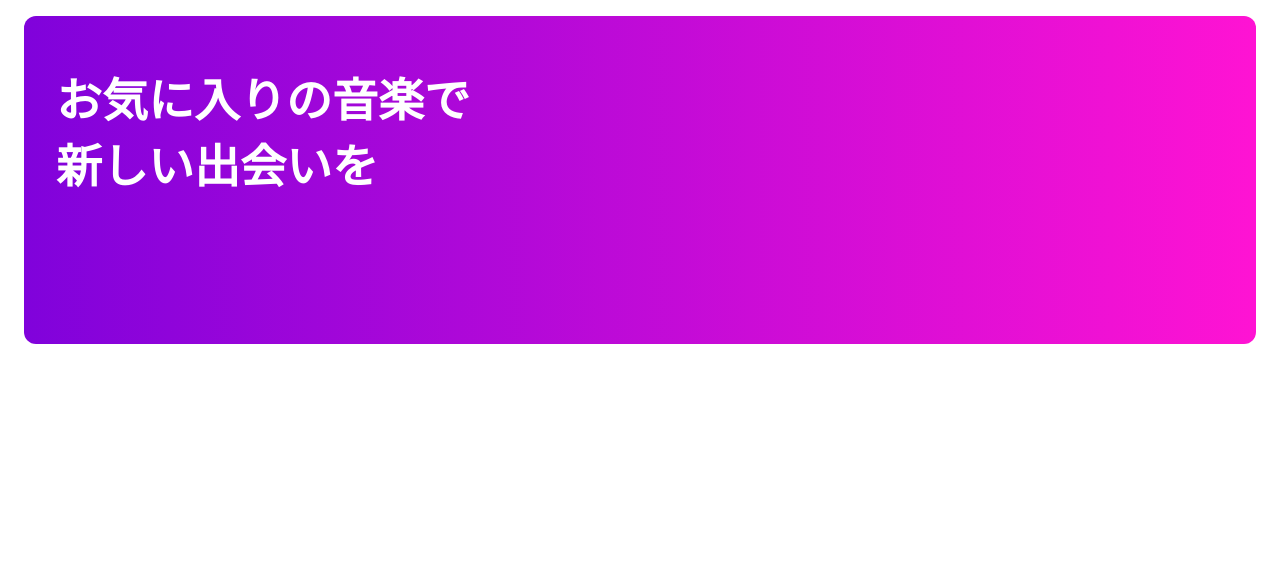
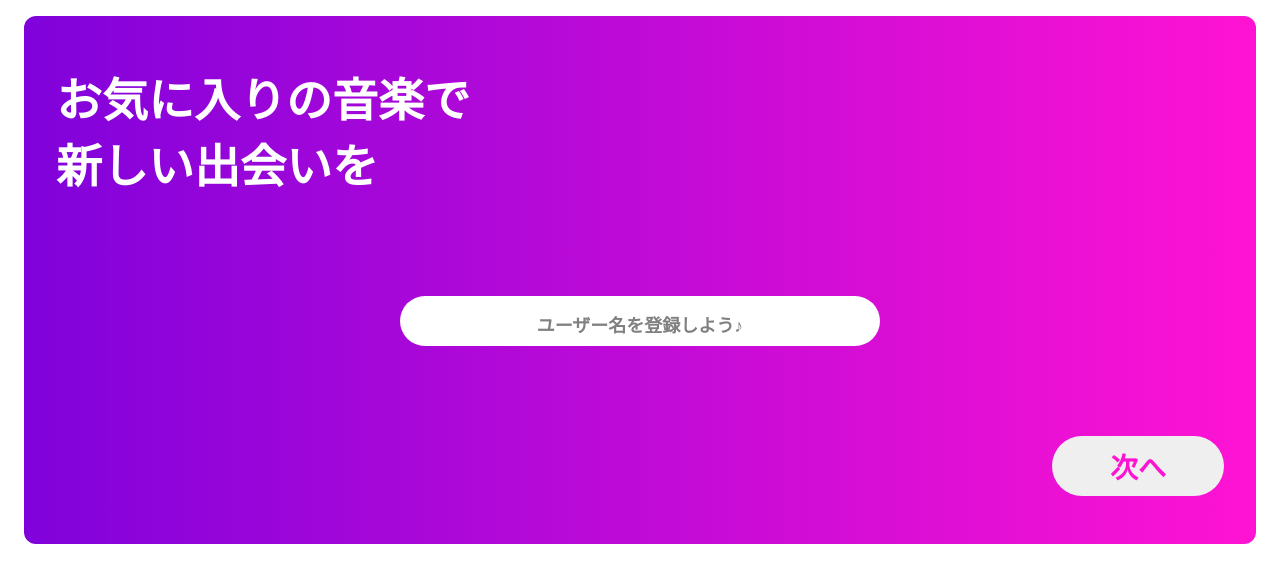
Before and after one commit to soundsynapse/SoundSynapse, a React (Create React App) app in the folder client/: page /register in a window 1280 px wide. Before the commit this address had no page. Shown: the top 582 px of the page. Built offline with nearby package versions, Linux system fonts and the light colour scheme; a web font is replaced by a local one.

Commit message:
登録画面ルーティング設定

```diff
--- a/client/src/App.tsx
+++ b/client/src/App.tsx
@@ -1,3 +1,4 @@
+import { Register } from "./components/pages/register";
 import { Result } from "./components/pages/result";
 import { Start } from "./components/pages/start";
 import { Frame } from "./components/parts/frame";
@@ -8,6 +9,7 @@
     <Frame>
       <Routes>
         <Route path="/" element={<Start />} />
+        <Route path="/register" element={<Register />} />
         <Route path="/result" element={<Result />} />
       </Routes>
     </Frame>
--- /dev/null
+++ b/client/src/components/pages/register/index.tsx
@@ -0,0 +1,106 @@
+import { useState } from "react";
+import { RegisterLayout } from "./layout";
+import { MusicData } from "../../parts/searchResult";
+import { useNavigate } from "react-router-dom";
+
+export const Register = () => {
+  const [searchResult, setSearchResult] = useState<MusicData[]>([]);
+  const navigate = useNavigate();
+
+  return (
+    <RegisterLayout
+      onClickNextButton={(userName, selectedMusic) => {
+        alert(
+          `ユーザー名 : ${userName}, 楽曲 : ${JSON.stringify(selectedMusic)}`
+        );
+        navigate("/result");
+      }}
+      onClickSearchButton={(value) => {
+        alert(`検索ワード「${value}」で検索する`);
+        setSearchResult([
+          {
+            id: "4LjIQmt1t6NjpM0tpttzjo",
+            name: "勇者",
+          },
+          {
+            id: "1hAloWiinXLPQUJxrJReb1",
+            name: "アイドル",
+          },
+          {
+            id: "1zd35Y44Blc1CwwVbW3Qnk",
+            name: "群青",
+          },
+          {
+            id: "6MCjmGYlw6mQVWRFVgBRvB",
+            name: "夜に駆ける",
+          },
+          {
+            id: "1VoTe7qVyqyMNLgZpQeugO",
+            name: "祝福",
+          },
+          {
+            id: "4LjIQmt1t6NjpM0tpttzjo",
+            name: "勇者2",
+          },
+          {
+            id: "1hAloWiinXLPQUJxrJReb1",
+            name: "アイドル2",
+          },
+          {
+            id: "1zd35Y44Blc1CwwVbW3Qnk",
+            name: "群青2",
+          },
+          {
+            id: "6MCjmGYlw6mQVWRFVgBRvB",
+            name: "夜に駆ける2",
+          },
+          {
+            id: "1VoTe7qVyqyMNLgZpQeugO",
+            name: "祝福2",
+          },
+          {
+            id: "4LjIQmt1t6NjpM0tpttzjo",
+            name: "勇者3",
+          },
+          {
+            id: "1hAloWiinXLPQUJxrJReb1",
+            name: "アイドル3",
+          },
+          {
+            id: "1zd35Y44Blc1CwwVbW3Qnk",
+            name: "群青3",
+          },
+          {
+            id: "6MCjmGYlw6mQVWRFVgBRvB",
+            name: "夜に駆ける3",
+          },
+          {
+            id: "1VoTe7qVyqyMNLgZpQeugO",
+            name: "祝福3",
+          },
+          {
+            id: "4LjIQmt1t6NjpM0tpttzjo",
+            name: "勇者4",
+          },
+          {
+            id: "1hAloWiinXLPQUJxrJReb1",
+            name: "アイドル4",
+          },
+          {
+            id: "1zd35Y44Blc1CwwVbW3Qnk",
+            name: "群青4",
+          },
+          {
+            id: "6MCjmGYlw6mQVWRFVgBRvB",
+            name: "夜に駆ける4",
+          },
+          {
+            id: "1VoTe7qVyqyMNLgZpQeugO",
+            name: "祝福4",
+          },
+        ]);
+      }}
+      searchResult={searchResult}
+    />
+  );
+};
```
